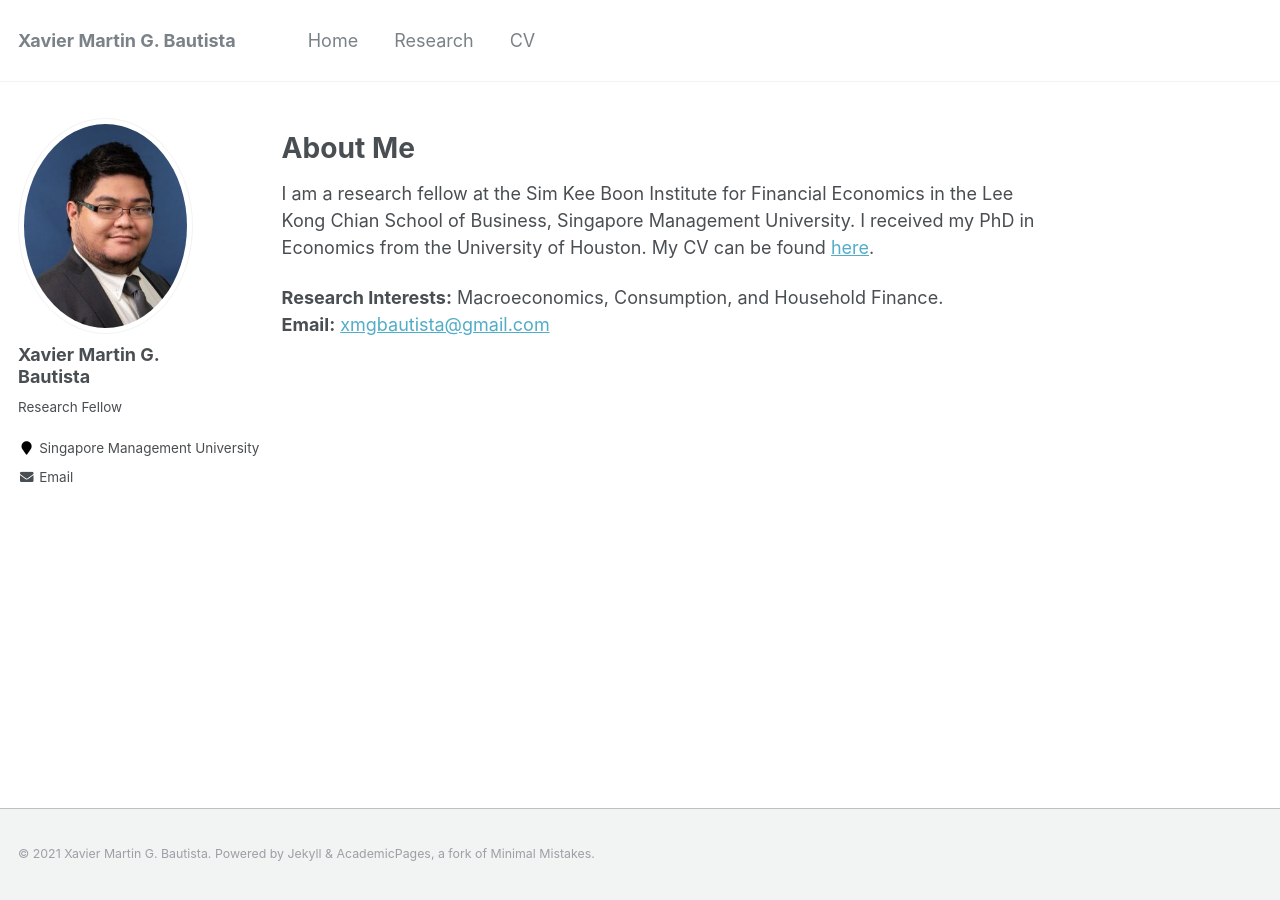
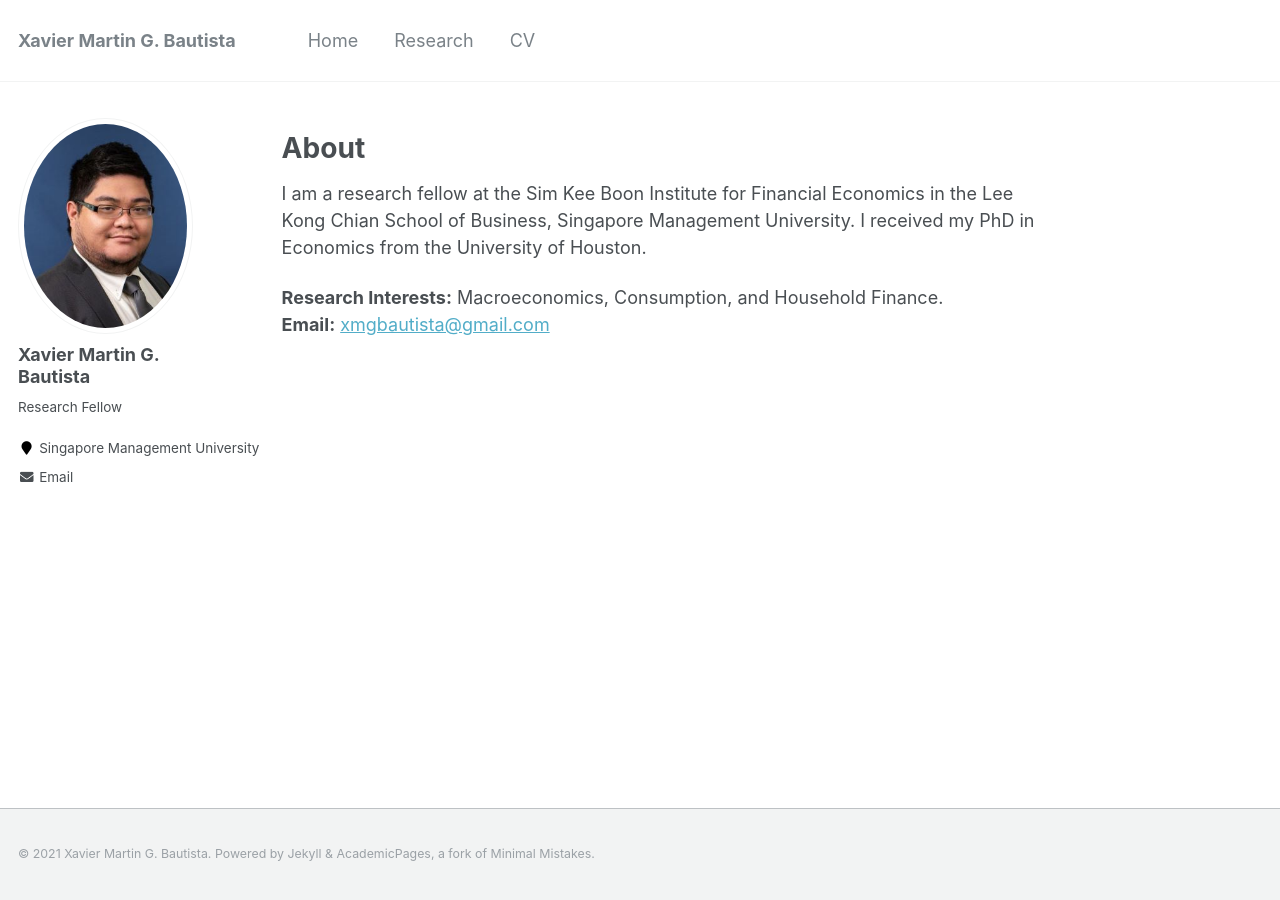
Before and after one commit to xmgbautista/xmgbautista.github.io, a Jekyll site: the page built from _pages/about.md, in a window 1280 px wide. Built offline with Jekyll 4.4.1, drawn with Linux system fonts in a browser that asks for light colours.

Commit message:
Update about.md

```diff
--- a/_pages/about.md
+++ b/_pages/about.md
@@ -13,11 +13,10 @@ redirect_from:
 {% include base_path %}
 {% capture written_label %}'None'{% endcapture %}
 
-# About Me
+# About
 
 I am a research fellow at the Sim Kee Boon Institute for Financial Economics in the Lee Kong Chian School of
 Business, Singapore Management University. I received my PhD in Economics from the University of Houston.
-My CV can be found [here](cv/cv_xmgbautista.pdf).
 <br>
 
 **Research Interests:** Macroeconomics, Consumption, and Household Finance.
```
